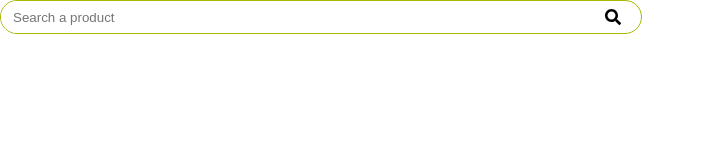
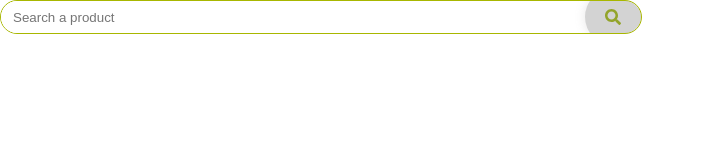
Before and after one commit to TheBridge-FullStackDeveloper/pt-sept-20-tuttifrutti-store-client, a React (Create React App) app: page / in a window 1280 px wide. In both pictures the pointer is over the icon 613 px from the left and 17 px from the top of the page. Shown: the top 160 px of the page, without its empty margins (0-705 px from the left). Built offline with nearby package versions, Linux system fonts and the light colour scheme.

Commit message:
final search styles added

```diff
--- a/src/components/Header/Search.jsx
+++ b/src/components/Header/Search.jsx
@@ -19,7 +19,7 @@ export default function Search() {
   };
 
   return (
-    <div className="searchbox ">
+    <div className="searchbox">
       <input
         className="searchbox__input"
         value={product}
@@ -27,7 +27,7 @@ export default function Search() {
         placeholder="Search a product"
         type="text"
       ></input>
-      <FontAwesomeIcon icon={faSearch} onClick={handleClickSearch} className='searchbox__icon'/>
+      <FontAwesomeIcon icon={faSearch} onClick={handleClickSearch} className='searchbox__icon searchbox__icon--hover'/>
     </div>
   );
 }
--- a/src/components/Header/Search.scss
+++ b/src/components/Header/Search.scss
@@ -19,6 +19,16 @@
 
     &__icon{
         padding: 20px;
+        color: lightgray;
+        &--hover {
+            &:hover {
+              cursor: pointer;
+              border-radius: 50%;
+              box-shadow: 0 0 11px rgba(136, 131, 131, 0.2);
+              color: #93a42a;
+              background-color: rgba(47, 48, 49, 0.213);
+            }
+          }
+    }
 
-    }
 }
```
